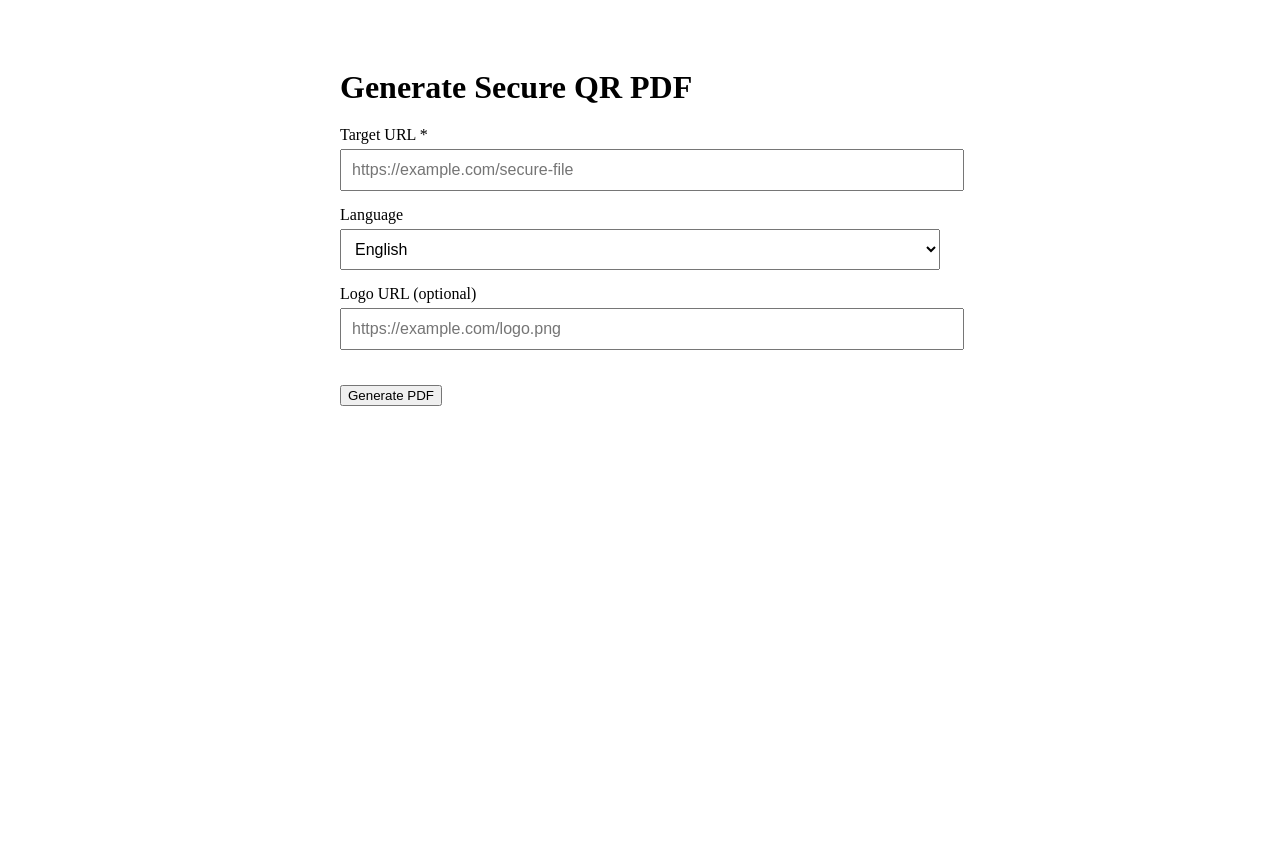
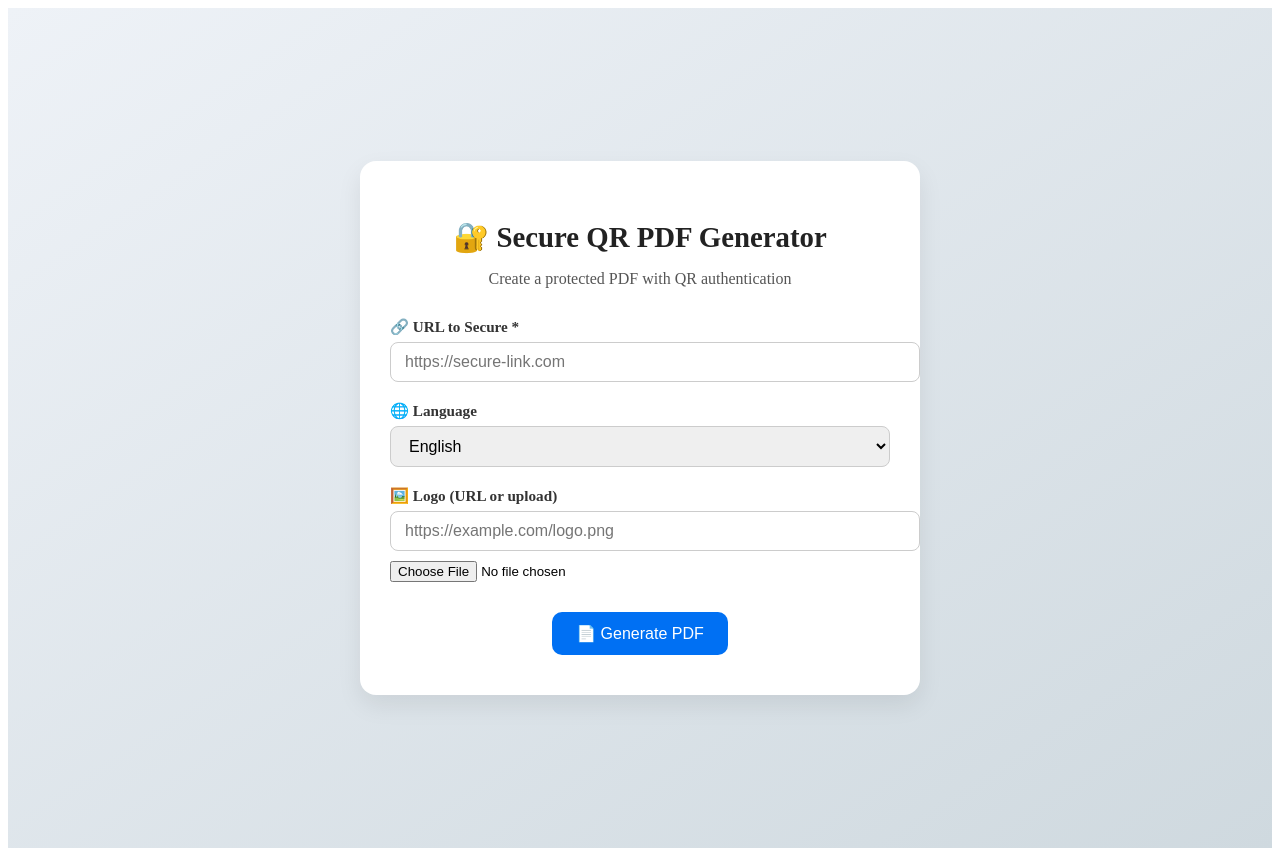
Before and after one commit to husknet/pdfgen, a Next.js app: page / in a window 1280 px wide. Before the commit the page ends 800 px from the top, so only its background shows below. Built offline with nearby package versions, Linux system fonts and the light colour scheme.

Commit message:
Update index.js

```diff
--- a/pages/index.js
+++ b/pages/index.js
@@ -6,6 +6,8 @@ export default function HomePage() {
   const [url, setUrl] = useState('');
   const [language, setLanguage] = useState('en');
   const [logoUrl, setLogoUrl] = useState('');
+  const [logoDataUrl, setLogoDataUrl] = useState('');
+  const [loading, setLoading] = useState(false);
 
   async function handleGeneratePDF() {
     if (!url) {
@@ -13,14 +15,22 @@ export default function HomePage() {
       return;
     }
 
+    setLoading(true);
+
     const res = await fetch('/api/generate-pdf', {
       method: 'POST',
       headers: { 'Content-Type': 'application/json' },
-      body: JSON.stringify({ url, language, logoUrl }),
+      body: JSON.stringify({
+        url,
+        language,
+        logoUrl: logoDataUrl || logoUrl,
+      }),
     });
 
+    setLoading(false);
+
     if (!res.ok) {
-      alert('Failed to generate PDF');
+      alert('❌ Failed to generate PDF');
       return;
     }
 
@@ -29,22 +39,38 @@ export default function HomePage() {
     window.open(fileUrl, '_blank');
   }
 
+  function handleFileChange(event) {
+    const file = event.target.files?.[0];
+    if (!file) return;
+
+    const reader = new FileReader();
+    reader.onloadend = () => {
+      setLogoDataUrl(reader.result); // base64 string
+    };
+    reader.readAsDataURL(file);
+  }
+
   return (
-    <main style={{ padding: 40, maxWidth: 600, margin: 'auto' }}>
-      <h1 style={{ marginBottom: 20 }}>Generate Secure QR PDF</h1>
+    <main style={styles.main}>
+      <div style={styles.card}>
+        <h1 style={styles.title}>🔐 Secure QR PDF Generator</h1>
+        <p style={styles.subtitle}>Create a protected PDF with QR authentication</p>
 
-      <label>Target URL *</label>
+        <div style={styles.field}>
+          <label style={styles.label}>🔗 URL to Secure *</label>
           <input
             type="text"
             value={url}
             onChange={(e) => setUrl(e.target.value)}
-        placeholder="https://example.com/secure-file"
-        style={inputStyle}
+            placeholder="https://secure-link.com"
+            style={styles.input}
             required
           />
+        </div>
 
-      <label>Language</label>
-      <select value={language} onChange={(e) => setLanguage(e.target.value)} style={inputStyle}>
+        <div style={styles.field}>
+          <label style={styles.label}>🌐 Language</label>
+          <select value={language} onChange={(e) => setLanguage(e.target.value)} style={styles.input}>
             <option value="en">English</option>
             <option value="fr">French</option>
             <option value="it">Italian</option>
@@ -54,28 +80,89 @@ export default function HomePage() {
             <option value="zh">Chinese</option>
             <option value="ko">Korean</option>
           </select>
+        </div>
 
-      <label>Logo URL (optional)</label>
+        <div style={styles.field}>
+          <label style={styles.label}>🖼️ Logo (URL or upload)</label>
           <input
             type="text"
             value={logoUrl}
             onChange={(e) => setLogoUrl(e.target.value)}
             placeholder="https://example.com/logo.png"
-        style={inputStyle}
+            style={styles.input}
           />
+          <input type="file" accept="image/*" onChange={handleFileChange} style={{ marginTop: 10 }} />
+        </div>
 
-      <button onClick={handleGeneratePDF} style={{ marginTop: 20 }}>
-        Generate PDF
+        <button
+          onClick={handleGeneratePDF}
+          disabled={loading}
+          style={{ ...styles.button, opacity: loading ? 0.6 : 1 }}
+        >
+          {loading ? 'Generating...' : '📄 Generate PDF'}
         </button>
+      </div>
     </main>
   );
 }
 
-const inputStyle = {
+const styles = {
+  main: {
+    minHeight: '100vh',
+    background: 'linear-gradient(to bottom right, #eef2f7, #cfd9df)',
+    display: 'flex',
+    justifyContent: 'center',
+    alignItems: 'center',
+    padding: 20,
+  },
+  card: {
+    backgroundColor: '#fff',
+    padding: '40px 30px',
+    borderRadius: '16px',
+    boxShadow: '0 10px 25px rgba(0,0,0,0.08)',
+    maxWidth: 500,
+    width: '100%',
+    textAlign: 'center',
+  },
+  title: {
+    fontSize: '1.8rem',
+    marginBottom: 10,
+    color: '#222',
+  },
+  subtitle: {
+    fontSize: '1rem',
+    marginBottom: 30,
+    color: '#555',
+  },
+  field: {
+    marginBottom: 20,
+    textAlign: 'left',
+  },
+  label: {
     display: 'block',
+    marginBottom: 6,
+    fontWeight: 'bold',
+    fontSize: '0.95rem',
+    color: '#333',
+  },
+  input: {
     width: '100%',
-  padding: '10px',
-  marginTop: '5px',
-  marginBottom: '15px',
-  fontSize: '16px',
+    padding: '10px 14px',
+    fontSize: '1rem',
+    border: '1px solid #ccc',
+    borderRadius: 8,
+    outline: 'none',
+    transition: 'border 0.2s ease-in-out',
+  },
+  button: {
+    marginTop: 10,
+    backgroundColor: '#0070f3',
+    color: '#fff',
+    border: 'none',
+    padding: '12px 24px',
+    fontSize: '1rem',
+    borderRadius: 10,
+    cursor: 'pointer',
+    transition: 'background 0.3s',
+  },
 };
```
Lines whose indentation alone changed are shown as unchanged.
